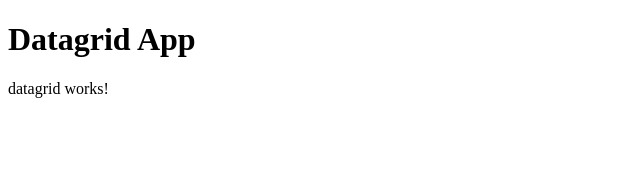
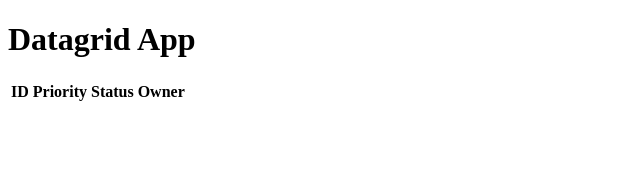
Before and after one commit to sam-maton/angular-datagrid, an Angular app: page / in a window 1280 px wide. Shown: the top 170 px of the page, without its empty margins (0-640 px from the left). Built offline with nearby package versions, Linux system fonts and the light colour scheme.

Commit message:
added table column headers

```diff
--- a/package.json
+++ b/package.json
@@ -11,6 +11,7 @@
   "private": true,
   "dependencies": {
     "@angular/animations": "^18.2.0",
+    "@angular/cdk": "^18.2.2",
     "@angular/common": "^18.2.0",
     "@angular/compiler": "^18.2.0",
     "@angular/core": "^18.2.0",
--- a/src/app/app.component.ts
+++ b/src/app/app.component.ts
@@ -1,6 +1,7 @@
 import { Component } from '@angular/core';
 import { RouterOutlet } from '@angular/router';
 import { DatagridComponent } from './datagrid/datagrid.component';
+import { Issue } from './types/issue';
 
 @Component({
   selector: 'app-root',
@@ -10,4 +11,11 @@ import { DatagridComponent } from './datagrid/datagrid.component';
   styleUrl: './app.component.css'
 })
 export class AppComponent {
+  issues : Issue[]= [
+    {id: 1, priority: 'high', status: 'open', owner: 'John'},
+    {id: 2, priority: 'medium', status: 'in progress', owner: 'Jane'},
+    {id: 3, priority: 'low', status: 'open', owner: 'John'},
+    {id: 4, priority: 'high', status: 'in progress', owner: 'Jane'},
+    {id: 5, priority: 'medium', status: 'in progress', owner: 'John'},
+  ]
 }
--- a/src/app/datagrid/datagrid.component.html
+++ b/src/app/datagrid/datagrid.component.html
@@ -1 +1,12 @@
-<p>datagrid works!</p>
+<table cdk-table>
+  @for (column of columns; track column.key){
+  <ng-container cdkColumnDef="{{ column.key }}">
+    <th cdk-header-cell *cdkHeaderCellDef>{{ column.label }}</th>
+    <td cdk-cell *cdkCellDef="let row">{{ row[column.key] }}</td>
+    <!-- <td cdk-footer-cell *cdkFooterCellDef>{{ column.label }}</td> -->
+  </ng-container>
+  }
+
+  <tr cdk-header-row *cdkHeaderRowDef="displayedColumns"></tr>
+  <tr cdk-row *cdkRowDef="let row; columns: displayedColumns"></tr>
+</table>
--- a/src/app/datagrid/datagrid.component.ts
+++ b/src/app/datagrid/datagrid.component.ts
@@ -1,12 +1,23 @@
-import { Component } from '@angular/core';
+import { Component, Input } from '@angular/core';
+import { CdkTableModule } from '@angular/cdk/table';
+import { DataSource } from '@angular/cdk/collections';
+import { Issue } from '../types/issue';
+import { Columns } from '../types/columns';
 
 @Component({
   selector: 'app-datagrid',
   standalone: true,
-  imports: [],
+  imports: [CdkTableModule],
   templateUrl: './datagrid.component.html',
   styleUrl: './datagrid.component.css'
 })
 export class DatagridComponent {
+  @Input() columns: Columns[] = [
+    { key: 'id', label: 'ID', sortable: true },
+    { key: 'priority', label: 'Priority', sortable: true },
+    { key: 'status', label: 'Status', sortable: true },
+    { key: 'owner', label: 'Owner', sortable: true }
+  ];
 
+  displayedColumns: string[] = this.columns.map((column) => column.key);
 }
--- /dev/null
+++ b/src/app/types/columns.ts
@@ -0,0 +1,5 @@
+export interface Columns {
+  key: string;
+  label: string;
+  sortable?: boolean;
+}
--- /dev/null
+++ b/src/app/types/issue.ts
@@ -0,0 +1,6 @@
+export interface Issue {
+  id: number;
+  priority: string;
+  status: string;
+  owner: string;
+}
```
Also changed, not shown: 2 other files (tests, documents, lock files or other folders).
